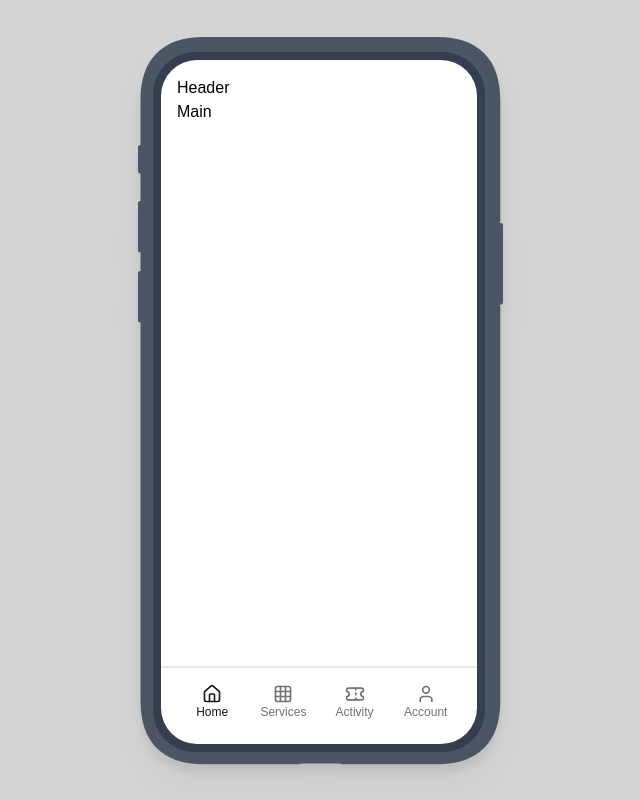
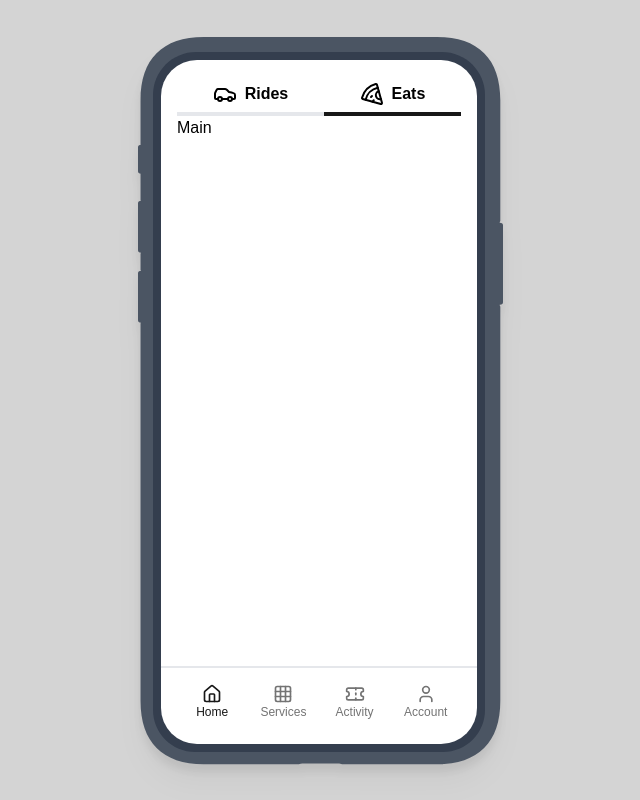
Before and after one commit to FranciscoAVD/uber-eats, a Next.js app: page / in a window 1280 px wide. Shown: the whole page, without its empty margins (320-960 px from the left). Built offline with nearby package versions, Linux system fonts and the light colour scheme.

Commit message:
added header

```diff
--- a/src/components/app.tsx
+++ b/src/components/app.tsx
@@ -1,10 +1,11 @@
 import React from 'react'
 import Footer from './footer'
+import Header from './header'
 
 export default function App({className}:{className?: string}) {
   return (
     <div className={className}>
-        <header>Header</header>
+        <Header />
         <main>Main</main>
         <Footer className='fixed bottom-0 inset-x-0'/>
     </div>
--- /dev/null
+++ b/src/components/header.tsx
@@ -0,0 +1,20 @@
+"use client";
+
+import Link from "next/link";
+import { usePathname } from "next/navigation";
+import { Button } from './ui/button'
+import { CarIcon, PizzaIcon } from 'lucide-react';
+import { cn } from "@/lib/utils";
+export default function Header() {
+    const active = usePathname();
+    return (
+        <header className='sticky top-0 inset-x-0 flex'>
+            <Button variant={"ghost"} className="grow gap-x-2 text-base font-semibold rounded-none border-b-4"  asChild>
+                <Link href="/"><CarIcon className="size-6"/>Rides</Link>
+            </Button>
+            <Button variant={"ghost"} className={cn(`grow gap-x-2 text-base font-semibold rounded-none border-b-4 ${active === "/" ? "border-neutral-900" : ""}`)} asChild>
+                <Link href="/"><PizzaIcon className="size-6"/>Eats</Link>
+            </Button>
+        </header>
+    )
+}
```
